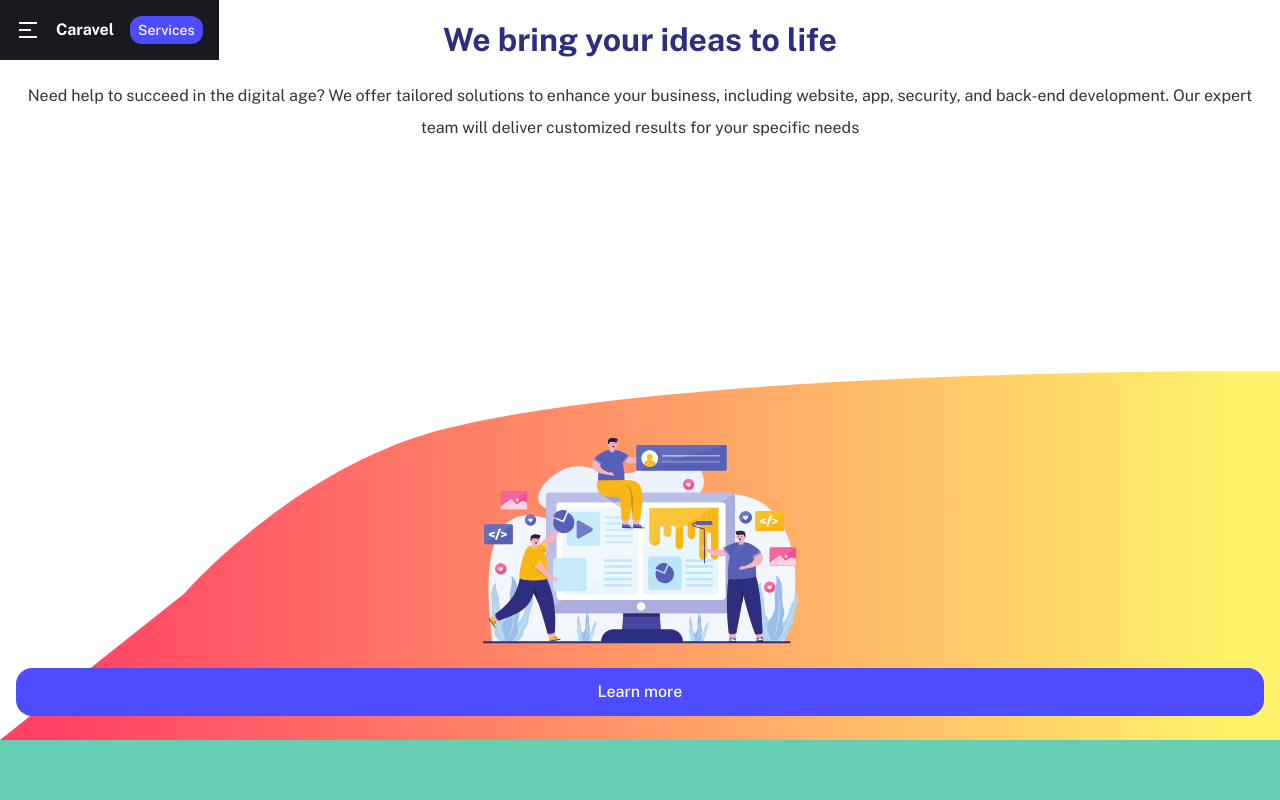
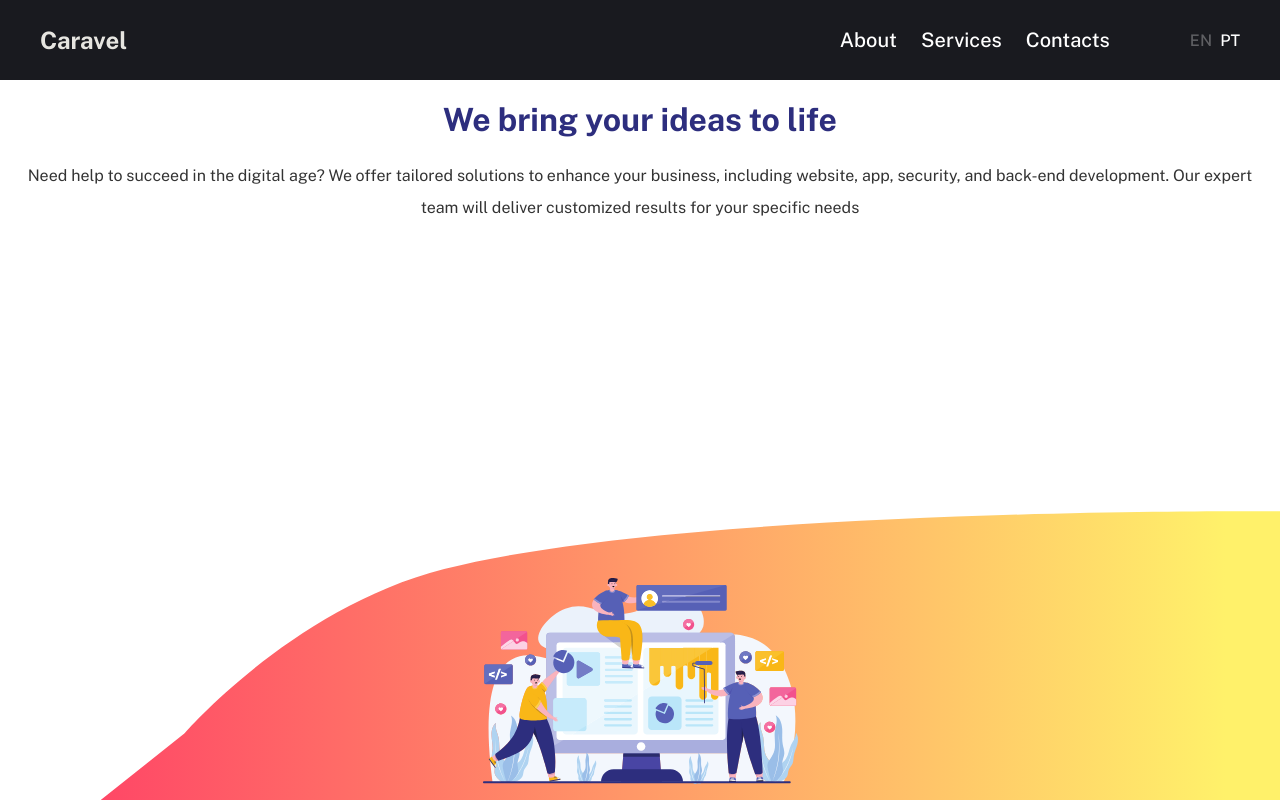
Before and after one commit to DeadCowDev/portfolio, a Next.js app: page /1 in a window 1280 px wide. Shown: the top 800 px of the page. Built offline with nearby package versions, Linux system fonts and the light colour scheme.

Commit message:
responsive services backend and frontend

```diff
--- a/src/app/[lang]/services/backend-development/page.tsx
+++ b/src/app/[lang]/services/backend-development/page.tsx
@@ -10,7 +10,7 @@ const BackendDevelopment = () => {
     <main>
       <Header />
       <ServiceMainSection
-        gradient="bg-purple-2"
+        gradient="bg-purple-2 xl:bg-gradient-3"
         image="/images/backend.svg"
         link="#steps-section"
         title="services_backend_title"
--- a/src/components/content.tsx
+++ b/src/components/content.tsx
@@ -19,8 +19,8 @@ export const Content: FC<ContentProps> = ({
     <div
       className={htmlClass(
         className ?? "",
-        hug ? "" : "min-h-[calc(100dvh-60px)]",
-        "scroll-m-[60px]"
+        hug ? "" : "min-h-[calc(100dvh-60px)] xl:min-h-[100dvh]",
+        "scroll-m-[60px] xl:scroll-m-0"
       )}
       {...props}
       ref={innerRef}
--- a/src/components/header.tsx
+++ b/src/components/header.tsx
@@ -4,7 +4,7 @@ import { FC, useEffect, useState } from "react";
 import { Typography } from "./typography";
 import { useI18n } from "@/i18n";
 import { Button } from "./button";
-import { useLocale, usePreventScrollOnFlag } from "@/hooks";
+import { useInMediaQuery, useLocale, usePreventScrollOnFlag } from "@/hooks";
 import Link from "next/link";
 import { usePathname } from "next/navigation";
 
@@ -17,7 +17,7 @@ const MenuIcon: FC<{
     <button
       aria-label={t("header_burger_alt")}
       onClick={() => onClick()}
-      className="py-[4px] px-[3px] w-[24px] aspect-square flex items-center relative flex-shrink-0"
+      className="py-[4px] px-[3px] w-[24px] aspect-square flex items-center relative flex-shrink-0 xl:hidden"
     >
       <span
         className={htmlClass(
@@ -47,6 +47,8 @@ export const Header: FC = () => {
   usePreventScrollOnFlag(open, "lg");
   const path = usePathname();
 
+  const isXl = useInMediaQuery("xl");
+
   const links = [
     {
       href: `/${locale}`,
@@ -62,29 +64,82 @@ export const Header: FC = () => {
     },
   ];
 
+  const desktopLinks = [
+    {
+      href: `/${locale}#about`,
+      label: t("header_link_about"),
+    },
+    {
+      href: `/${locale}/services`,
+      label: t("header_services"),
+    },
+    {
+      href: `/${locale}/contact`,
+      label: t("header_link_contact"),
+    },
+  ];
+
   return (
-    <div className="z-10 h-[60px] bg-grey-1 sticky top-0 flex justify-start items-center px-[16px] gap-4 xl:fixed">
+    <div className="z-10 h-[60px] bg-grey-1 sticky top-0 flex justify-start items-center px-[16px] gap-4 xl:sticky xl:h-[unset] xl:w-full xl:py-6 xl:px-10 xl:justify-between">
       <MenuIcon
         open={open}
         onClick={() => {
           setOpen((o) => !o);
         }}
       />
-      <Typography variant="smallTextLBold" className="text-white">
-        {t("header_title")}
-      </Typography>
+      <Link href={`/${locale}`}>
+        <Typography
+          variant={isXl ? "titleLBold" : "smallTextLBold"}
+          className="text-white xl:mix-blend-difference"
+        >
+          {t("header_title")}
+        </Typography>
+      </Link>
 
-      <Link href={`/${locale}/services`} className="ml-auto">
+      <Link href={`/${locale}/services`} className="ml-auto xl:hidden">
         <Button color="blue" buttonSize="xSmall">
           {t("header_services")}
         </Button>
       </Link>
 
+      <div className="hidden xl:flex justify-start items-center gap-20">
+        <div className="flex justify-start items-center gap-6">
+          {desktopLinks.map(({ href, label }) => (
+            <Link href={href} key={label}>
+              <Typography
+                variant="mediumTextMedium"
+                className={htmlClass(
+                  "text-white",
+                  path === href ? "opacity-30" : ""
+                )}
+              >
+                {label}
+              </Typography>
+            </Link>
+          ))}
+        </div>
+        <div className="flex justify-center items-center gap-2">
+          {locales.map((l) => (
+            <Link href={path.replace(locale, l)} key={l}>
+              <Typography
+                variant="smallTextLMedium"
+                className={htmlClass(
+                  "text-white uppercase",
+                  l === locale ? "opacity-30" : ""
+                )}
+              >
+                {l}
+              </Typography>
+            </Link>
+          ))}
+        </div>
+      </div>
+
       <div
         style={{
           height: open ? "calc(100dvh - 60px)" : "0",
         }}
-        className="overflow-hidden absolute bottom-0 bg-grey-1 translate-y-[100%] w-full left-0 transition-[height] ease-[cubic-bezier(0.69,0.01,0.38,1.38)] duration-500"
+        className="overflow-hidden absolute bottom-0 bg-grey-1 translate-y-[100%] w-full left-0 transition-[height] ease-[cubic-bezier(0.69,0.01,0.38,1.38)] duration-500 xl:hidden"
       >
         <div className="overflow-y-scroll h-full flex flex-col justify-start items-center gap-10 pt-16 pb-12">
           {links.map(({ href, label }) => (
--- a/src/components/services/main.tsx
+++ b/src/components/services/main.tsx
@@ -29,6 +29,7 @@ export const ServiceMainSection: FC<ServiceMainSectionProps> = ({
 }) => {
   const { t } = useI18n();
   const btnRef = useScrollLinkSmooth();
+  const btnRefDesktop = useScrollLinkSmooth();
   return (
     <Content className="bg-grey-1 pt-4 flex flex-col justify-start items-center gap-4 xl:flex-row xl:pt-0 xl:items-stretch">
       <div className="bg-grey-1 pt-4 flex flex-col justify-start items-center gap-4 xl:my-auto xl:flex-[3] xl:items-start xl:pl-20">
@@ -44,7 +45,7 @@ export const ServiceMainSection: FC<ServiceMainSectionProps> = ({
         <Link
           href={link}
           className="w-full mt-10 max-w-[293px] hidden ml-40 xl:block "
-          ref={btnRef}
+          ref={btnRefDesktop}
           scroll
         >
           <Button
@@ -56,7 +57,7 @@ export const ServiceMainSection: FC<ServiceMainSectionProps> = ({
           </Button>
         </Link>
       </div>
-      <div className="relative mt-auto p-[68px_16px_24px] flex flex-col justify-start items-center gap-6 isolate w-full xl:m-0 xl:flex-[1]">
+      <div className="relative mt-auto p-[68px_16px_24px] flex flex-col justify-start items-center gap-6 isolate w-full xl:m-0 xl:flex-[1] xl:justify-center">
         <div
           className={htmlClass(
             "absolute top-0 right-0 w-full h-full -z-[1]",
@@ -85,7 +86,7 @@ export const ServiceMainSection: FC<ServiceMainSectionProps> = ({
           alt={t(imageAlt)}
           width={237}
           height={207}
-          className="ml-auto"
+          className="ml-auto xl:ml-0 2xl:scale-150"
         />
         <Link
           href={link}
--- a/src/components/services/steps.tsx
+++ b/src/components/services/steps.tsx
@@ -60,11 +60,11 @@ export const ServicesSteps: FC<{
       </Typography>
       <Typography
         variant="mediumTextRegular"
-        className="text-center text-grey-1"
+        className="text-center text-grey-1 xl:max-w-2xl xl:mx-auto"
       >
         {t(subtitle)}
       </Typography>
-      <div className="flex flex-col gap-12 items-start mt-4 mb-8">
+      <div className="flex flex-col gap-12 items-start mt-4 mb-8 xl:max-w-[min(60%,1368px)] xl:w-full xl:mx-auto">
         {steps.map((step, i) => (
           <div
             className={htmlClass(
@@ -108,7 +108,7 @@ export const ServicesSteps: FC<{
       <Button
         color="blue"
         buttonSize="small"
-        className="max-w-[255px] w-full mx-auto"
+        className="max-w-[255px] w-full mx-auto xl:mt-16"
         href={`/${lang}/contact`}
       >
         {t(button)}
--- a/src/hooks/viewport.hook.ts
+++ b/src/hooks/viewport.hook.ts
@@ -12,9 +12,7 @@ export function useInMediaQuery(value: MediaQueries) {
   );
   const [active, setActive] = useState<boolean>(false);
 
-  useEffect(() => {
-    // check size of the screen on resize
-    const handleResize = () => {
+  const handleSizeChange = () => {
     const width = window.innerWidth;
     const width2Xl = parseInt(sizes?.["2xl"]!.replace("px", ""));
     const widthXl = parseInt(sizes?.["xl"]!.replace("px", ""));
@@ -22,15 +20,21 @@ export function useInMediaQuery(value: MediaQueries) {
     const widthMd = parseInt(sizes?.["md"]!.replace("px", ""));
     const widthSm = parseInt(sizes?.["sm"]!.replace("px", ""));
 
-      let curr = "";
+    let active = [];
 
-      if (width >= width2Xl) curr = "2xl";
-      else if (width >= widthXl) curr = "xl";
-      else if (width >= widthLg) curr = "lg";
-      else if (width >= widthMd) curr = "md";
-      else if (width >= widthSm) curr = "sm";
+    if (width >= width2Xl) active.push("2xl");
+    if (width >= widthXl) active.push("xl");
+    if (width >= widthLg) active.push("lg");
+    if (width >= widthMd) active.push("md");
+    if (width >= widthSm) active.push("sm");
 
-      setActive(curr === value);
+    setActive(active.includes(value ?? ""));
+  };
+
+  useEffect(() => {
+    // check size of the screen on resize
+    const handleResize = () => {
+      handleSizeChange();
     };
 
     window.addEventListener("resize", handleResize);
@@ -38,6 +42,10 @@ export function useInMediaQuery(value: MediaQueries) {
       window.removeEventListener("resize", handleResize);
     };
   }, [sizes, value]);
+
+  useEffect(() => {
+    handleSizeChange();
+  }, []);
 
   return active;
 }
```
Lines whose indentation alone changed are shown as unchanged.
